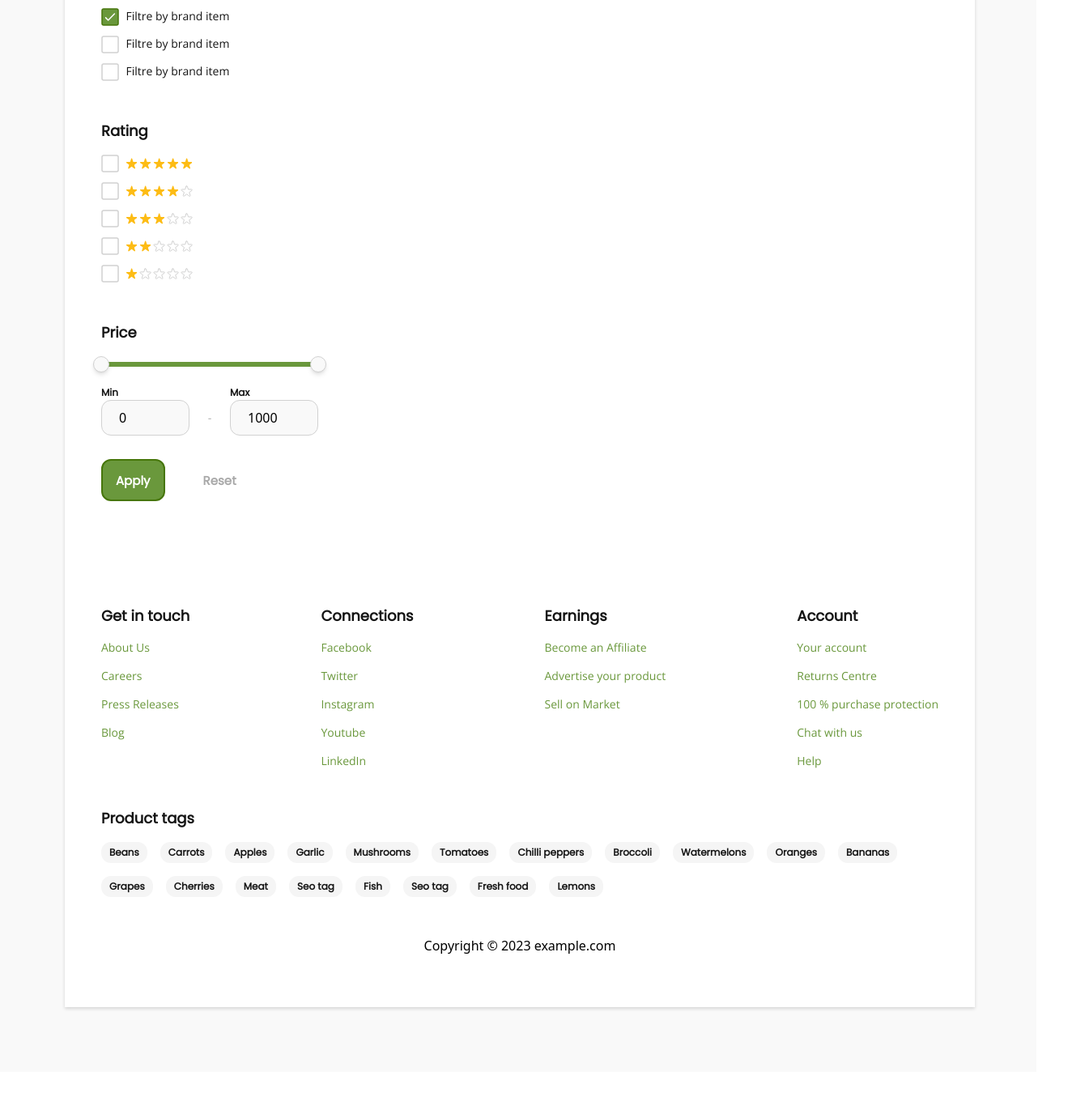
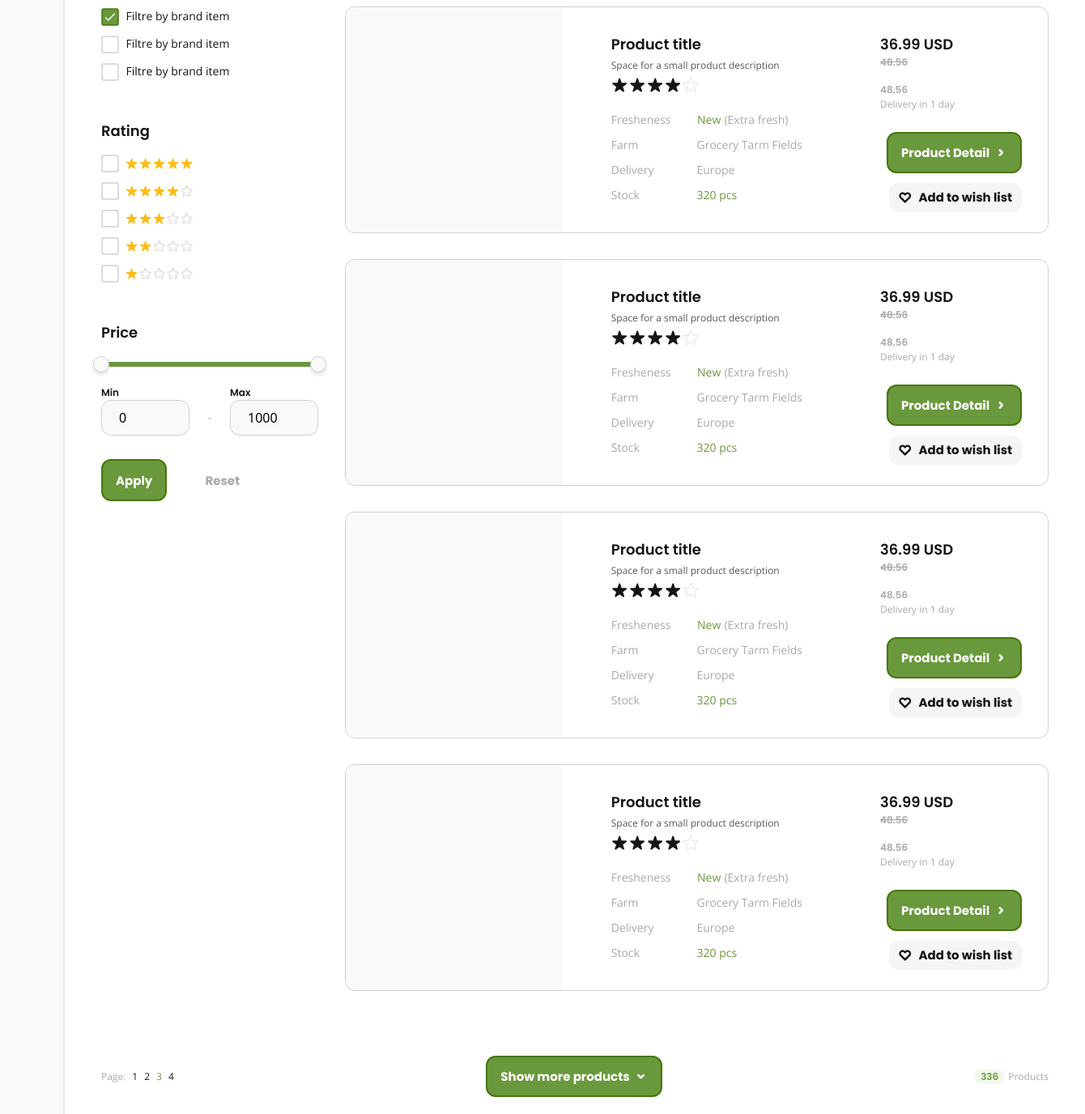
Before and after one commit to f-a-t-h-e/svelte-ecommerce, a SvelteKit app: page /Bakery in a window 1280 px wide. Shown: the part 904-2280 px from the top of the page at 81% size, 1340 px wide, since content can reach past the window. Before the commit the page ends 2228 px from the top, so only its background shows below. Built offline with nearby package versions, Linux system fonts and the light colour scheme.

Commit message:
Add : products feed filtred

```diff
--- a/src/app.css
+++ b/src/app.css
@@ -1,4 +1,5 @@
-@import '@fontsource/poppins';
+/* @import '@fontsource/poppins'; */
+@import url('https://fonts.googleapis.com/css2?family=Poppins:wght@400;500;600;700&display=swap');
 @import '@fontsource/open-sans';
 
 @tailwind base;
@@ -55,14 +56,14 @@
 		background: var(--c-2-a, #6a983c);
 	} */
 	.button {
-		font-family: Poppins;
+		font-family: Poppins, sans-serif;
 		font-size: 0.9375rem;
 		font-style: normal;
 		font-weight: 700;
 		line-height: normal;
 	}
 	.s1 {
-		font-family: Poppins;
+		font-family: Poppins, sans-serif;
 		font-size: 2rem;
 		font-style: normal;
 		font-weight: 600;
@@ -70,28 +71,28 @@
 		line-height: normal;
 	}
 	.s3 {
-		font-family: Poppins;
+		font-family: Poppins, sans-serif;
 		font-size: 1.375rem;
 		font-style: normal;
 		font-weight: 600;
 		line-height: normal;
 	}
 	.s4 {
-		font-family: Poppins;
+		font-family: Poppins, sans-serif;
 		font-size: 1.125rem;
 		font-style: normal;
 		font-weight: 600;
 		line-height: normal;
 	}
 	.s5 {
-		font-family: Poppins;
+		font-family: Poppins, sans-serif;
 		font-size: 0.9375rem;
 		font-style: normal;
 		font-weight: 500;
 		line-height: normal;
 	}
 	.s6 {
-		font-family: Poppins;
+		font-family: Poppins, sans-serif;
 		font-size: 0.75rem;
 		font-style: normal;
 		font-weight: 600;
--- a/src/lib/components/rating/Rating.svelte
+++ b/src/lib/components/rating/Rating.svelte
@@ -1,5 +1,5 @@
 <script lang="ts">
-	import SharpStar from './SharpStar.rating.svelte';
+	import Star from './Star.rating.svelte';
 	import calcSlot from './calcSlot';
 
 	export let interactive = false;
@@ -9,9 +9,9 @@
 	export let fill = 'gold';
 	export let fillout = 'transparent';
 	// export let offset = 50;
-	export let size = 20;
+	export let size : number | undefined = undefined;
 
-	export let slotTarget = SharpStar;
+	export let slotTarget = Star;
 
 	export let hoverValue: number | undefined | null = null;
 	export let stepValue: number = 0.25;
--- a/src/lib/components/rating/Star.rating.svelte
+++ b/src/lib/components/rating/Star.rating.svelte
@@ -4,10 +4,10 @@
 	export let fillout = 'transparent';
 	export let offset = 50;
 	export let id = (Math.random() + 1).toString(36).substring(7);
-	export let size = 20;
+	export let size: number | undefined ;
 </script>
 
-<svg xmlns="http://www.w3.org/2000/svg" width="15" height="14" viewBox="0 0 15 14"
+<svg xmlns="http://www.w3.org/2000/svg" width={size ?? 15} height={size ?? 14} viewBox="0 0 15 14"
 stroke-width={offset > 0 ? 0 : undefined}
 >
 	<defs>
--- a/src/routes/[category]/+page.svelte
+++ b/src/routes/[category]/+page.svelte
@@ -5,6 +5,7 @@
 	import CheckRating from './CheckRating.svelte';
 	import HeaderFiltres from './HeaderFiltres.svelte';
 	import PriceFiltre from './PriceFiltre.svelte';
+	import ProductRow from './ProductRow.svelte';
 </script>
 
 <div class="flex bg-c-1-j px-[2.8125rem] py-[1rem]">
@@ -74,7 +75,10 @@
 </div>
 <!-- filtres -->
 <HeaderFiltres />
-<main class="mx-auto max-w-[78.75rem] px-[2.8125rem] py-[4rem]">
+<main
+	class="mx-auto grid max-w-[78.75rem] grid-cols-[min-content,auto]
+	gap-[2rem] px-[2.8125rem] py-[4rem]"
+>
 	<!-- more filtres -->
 	<div class="flex w-[16.82688rem] flex-col gap-[3rem]">
 		<!-- categories counting -->
@@ -101,4 +105,42 @@
 		<!-- Price filtre -->
 		<PriceFiltre />
 	</div>
+
+	<!-- feed -->
+	<div class="flex flex-col gap-[2rem]">
+		{#each Array(5).fill('') as product}
+			<ProductRow />
+		{/each}
+	</div>
 </main>
+<div class="flex w-full items-center justify-between px-[2.8125rem] py-[1rem]">
+	<div class="flex gap-[.5rem]">
+		<span class="caption text-c-1-c">Page:</span>
+		{#each Array(4).fill(1) as _, i}
+			<span class="caption text-c-1-a" class:text-c-2-a={i + 1 === 3}>{i + 1}</span>
+		{/each}
+	</div>
+
+	<button
+		class="flex items-center gap-[.375rem] rounded-[.75rem]
+	border-[2px] border-c-2-b bg-c-2-a px-[1rem] py-[.75rem]"
+	>
+		<span class="button text-c-1-j">Show more products</span>
+		<span class="flex h-[1rem] w-[1rem] items-center justify-center">
+			<svg xmlns="http://www.w3.org/2000/svg" width="9" height="7" viewBox="0 0 9 7" fill="none">
+				<path
+					d="M1.31348 2.03333L4.05348 4.77332C4.17838 4.89749 4.34735 4.96719 4.52348 4.96719C4.6996 4.96719 4.86857 4.89749 4.99348 4.77332L7.66014 2.10666"
+					stroke="white"
+					stroke-width="2.5"
+					stroke-linecap="round"
+					stroke-linejoin="bevel"
+				/>
+			</svg>
+		</span>
+	</button>
+
+	<div class="flex gap-[.25rem] h-[1.125rem]">
+		<div class="px-[.5rem] rounded-[.75rem] bg-c-2-e items-center justify-center"><span class="s6 text-c-2-a block">336</span></div>
+		<p class="caption text-c-1-c">Products</p>
+	</div>
+</div>
--- /dev/null
+++ b/src/routes/[category]/ProductRow.svelte
@@ -0,0 +1,81 @@
+<script>
+	import Rating from '$lib/components/rating/Rating.svelte';
+</script>
+
+<div class="flex h-[17.5rem] w-[54.3125rem] overflow-hidden rounded-[.75rem] border-[1px] border-c-1-d bg-c-1-j">
+	<!-- img -->
+	<div class="h-[17.375rem] w-[16.75rem] rounded-l-[.75rem] bg-c-1-h" />
+
+	<!-- detail -->
+	<div class="px-[2rem] flex gap-[6rem] pt-[2rem] ml-auto">
+		<div class="flex flex-col gap-[1.5625rem]">
+			<!--  -->
+			<div class="">
+				<!-- title -->
+				<p class="s4 mb-[.25rem] text-c-1-a">Product title</p>
+				<!-- description -->
+				<p class="caption mb-[.5rem] text-c-1-b">Space for a small product description</p>
+
+				<Rating fill="#151515" stroke="#EBEBEB" rating={400} size={20} />
+			</div>
+
+			<!--  -->
+			<div class="product-detail">
+				<p class="body text-c-1-c">Fresheness</p>
+				<p class="body text-c-1-c">
+					<span class="px-[.5px] text-c-2-a">New</span>{' (Extra fresh)'}
+				</p>
+
+				<p class="body text-c-1-c">Farm</p>
+				<p class="body text-c-1-c">Grocery Tarm Fields</p>
+
+				<p class="body text-c-1-c">Delivery</p>
+				<p class="body text-c-1-c">Europe</p>
+
+				<p class="body text-c-1-c">Stock</p>
+				<p class="body text-c-2-a">320 pcs</p>
+			</div>
+		</div>
+
+		<!-- price detail -->
+		<div class="">
+			<p class="s4 text-c-1-a">36.99 USD</p>
+			<p class="s6 text-c-1-c line-through">48.56</p>
+
+            <p class="s6 text-c-1-c mt-[1rem]">48.56</p>
+            <p class="caption text-c-1-c">Delivery in 1 day</p>
+
+            <button class="mt-[1.62rem] ml-[.5rem]
+            rounded-[.75rem] border-[2px] border-c-2-b bg-c-2-a
+            py-[.75rem] px-[1rem] flex gap-[.375rem] items-center">
+            <span class="button text-c-1-j">Product Detail</span>
+            <span class="w-[1rem] h-[1rem] flex justify-center items-center">
+                <svg xmlns="http://www.w3.org/2000/svg" width="6" height="9" viewBox="0 0 6 9" fill="none">
+                    <path d="M1.79004 7.68669L4.53004 4.94669C4.65421 4.82178 4.7239 4.65282 4.7239 4.47669C4.7239 4.30057 4.65421 4.1316 4.53004 4.00669L1.86337 1.34003" stroke="white" stroke-width="2.5" stroke-linecap="round" stroke-linejoin="bevel"/>
+                  </svg>
+            </span>
+            </button>
+
+            <button class="mt-[.75rem] ml-auto flex h-[2.25rem] py-[.375rem] px-[.75rem] items-center
+            rounded-[.75rem] bg-c-1-f gap-[.5rem]">
+            <span class="w-[1rem] h-[1rem] flex justify-center items-center">
+                <svg xmlns="http://www.w3.org/2000/svg" width="17" height="14" viewBox="0 0 17 14" fill="none">
+                    <path fill-rule="evenodd" clip-rule="evenodd" d="M9.13062 2.26001C9.76714 1.62349 10.6304 1.2659 11.5306 1.2659C12.4308 1.2659 13.2941 1.62349 13.9306 2.26001C14.5671 2.89653 14.9247 3.75984 14.9247 4.66001C14.9247 5.56019 14.5671 6.42349 13.9306 7.06001L13.0573 7.93334L8.25729 12.7333L3.45729 7.93334L2.58396 7.06001C1.94744 6.42349 1.58984 5.56019 1.58984 4.66001C1.58984 3.75984 1.94744 2.89653 2.58396 2.26001C3.22048 1.62349 4.08378 1.2659 4.98396 1.2659C5.88413 1.2659 6.74744 1.62349 7.38396 2.26001L8.25729 3.13335L9.13062 2.26001Z" stroke="#151515" stroke-width="2.5" stroke-linecap="round" stroke-linejoin="round"/>
+                  </svg>
+            </span>
+            <span class="button text-c-1-a">Add to wish list</span>
+        </button>
+		</div>
+
+	</div>
+</div>
+
+<style lang="postcss">
+	.product-detail {
+		display: grid;
+		grid-template-columns: max-content max-content;
+		grid-template-rows: repeat(auto-fill, 1fr);
+		column-gap: 2rem;
+		row-gap: 0.75rem;
+	}
+</style>
```
